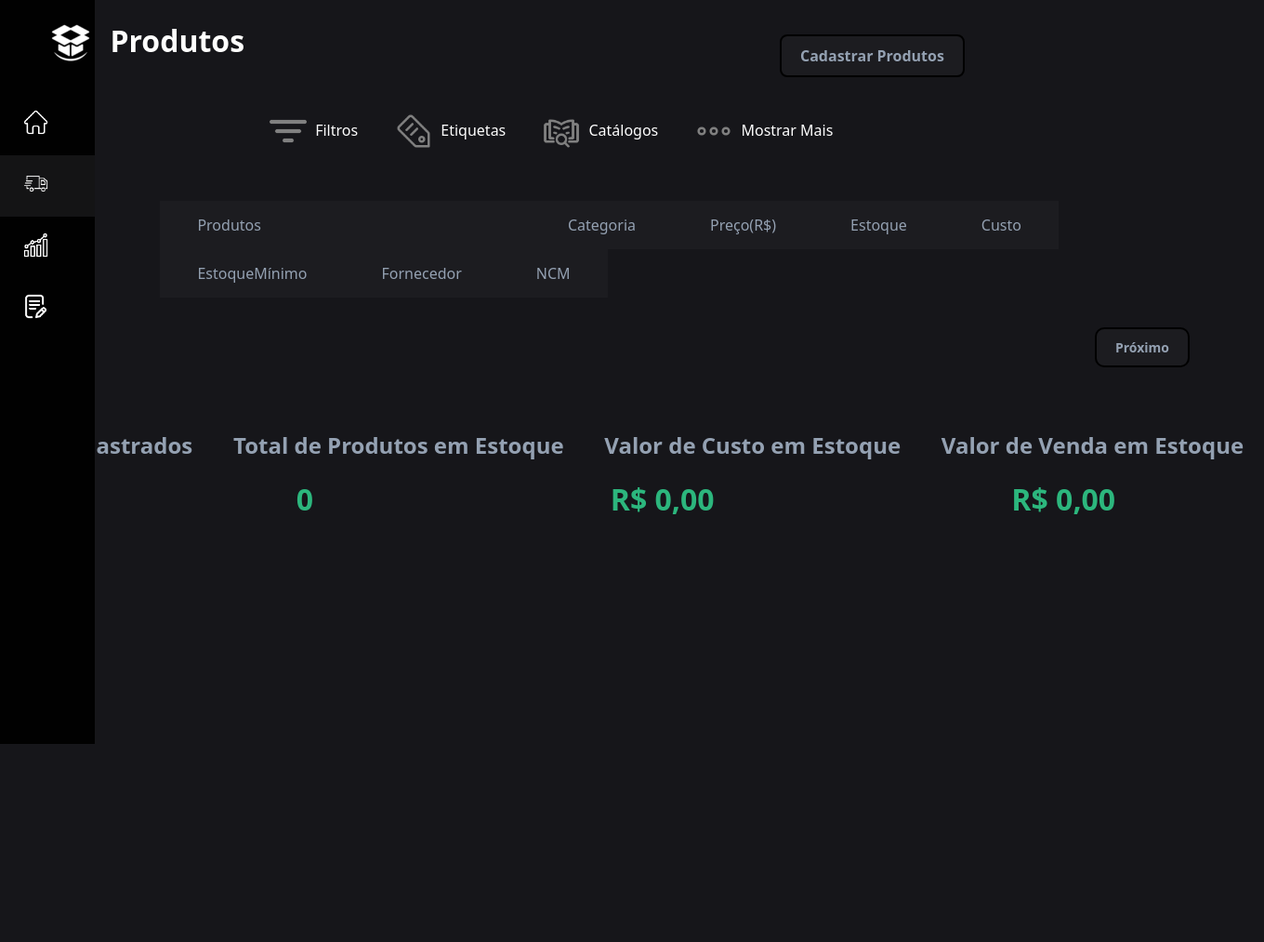
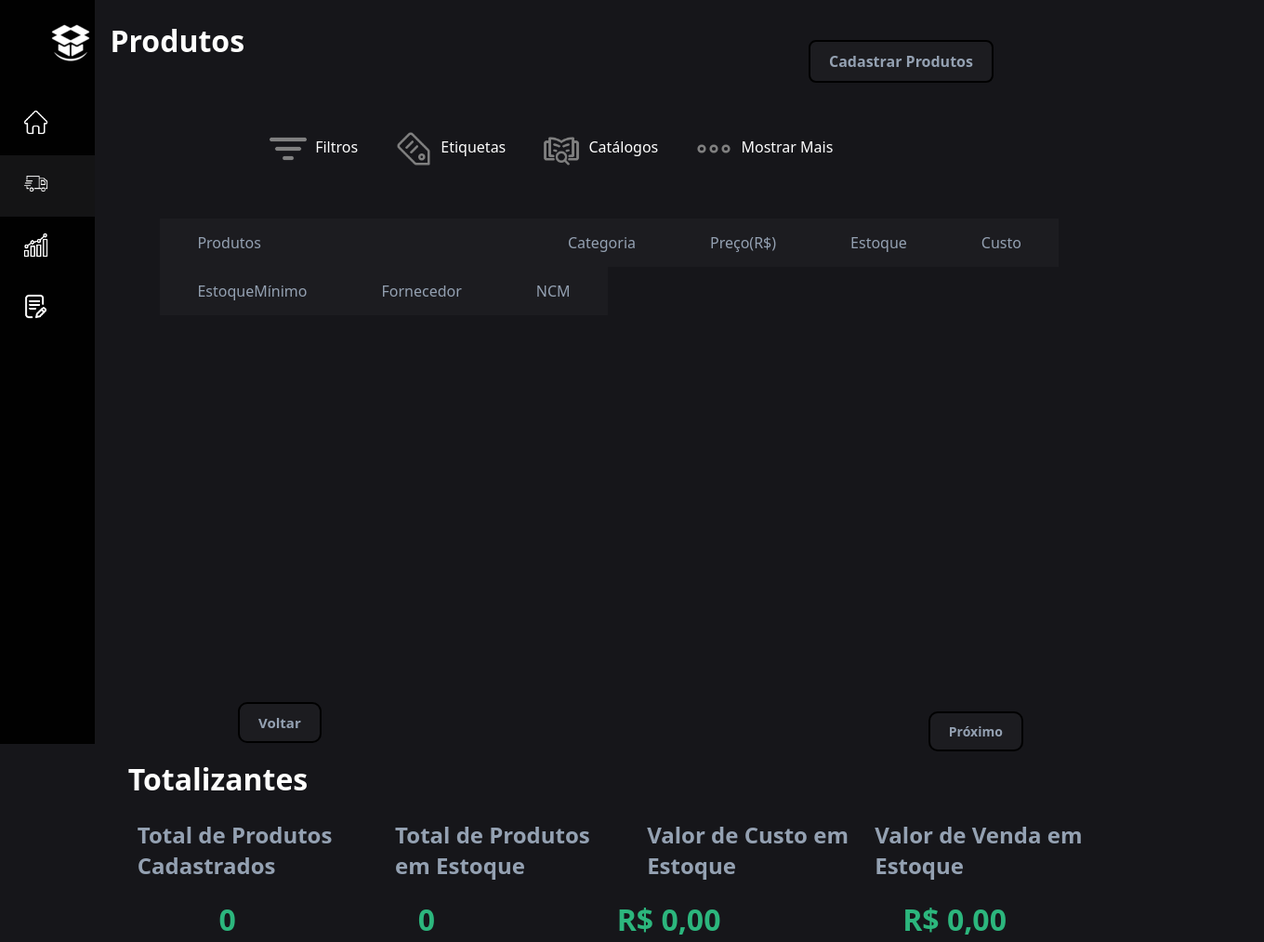
Before and after one commit to Tech-Priest1/Tech-Priest1.github.io, a plain HTML site: page Produtos.html in a window 1280 px wide. Shown: the whole page at 93% size, 1360 px wide, since content can reach past the window. Before the commit the page ends 800 px from the top, so only its background shows below. Drawn offline with Linux system fonts and the light colour scheme.

Commit message:
Revert "site update"
This reverts commit b7ba532de8e5511a0221dc1f00c4482f0d740ffc.

```diff
--- a/Produtos.html
+++ b/Produtos.html
@@ -41,9 +41,10 @@
     <div class="conteudoPrincipal">
         <h1>Produtos</h1>
     </div>
-    <div>
+    <div class="conteudoPrincipal">
+
         <div class="botoesPrecos">
-            <a class ="btn-custom" href="cadastroProdutos.html">Cadastrar Produtos</a>
+            <a class = "btn-custom" href="cadastroProdutos.html">Cadastrar Produtos</a>
         </div>
     </div>
         <nav class="navegacaoProdutosMain">
@@ -114,6 +115,7 @@
                 </li>
             </ul>
         </nav>
+        <div class= "botoesProduto-nf">
             <div>
             <button class="btnCprodutos btnCProdutos1">Voltar</button>
             <a class="btnCprodutos btnCProdutos2" href="#">Próximo</a>
```
